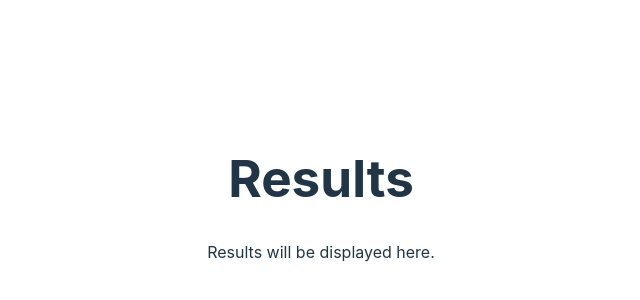
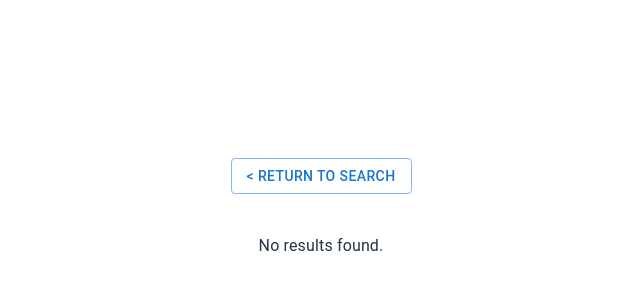
Before and after one commit to DeimosHall/flight-search, a React (Vite) app in the folder frontend/: page /results in a window 1280 px wide. Shown: the part 202-502 px from the top of the page, without its empty margins (319-959 px from the left). Built offline with nearby package versions, Linux system fonts and the light colour scheme.

Commit message:
feat: display results on frontend

```diff
--- a/frontend/src/views/ResultsPage.tsx
+++ b/frontend/src/views/ResultsPage.tsx
@@ -1,10 +1,81 @@
+import { useLocation, useNavigate } from 'react-router-dom';
+import {
+  Container,
+  Typography,
+  Paper,
+  Button,
+  Box,
+} from '@mui/material';
+
 const ResultsPage = () => {
+  const location = useLocation();
+  const navigate = useNavigate();
+  const results = location.state?.data || [];
+
+  const handleReturnToSearch = () => {
+    navigate('/');
+  };
+
   return (
-    <div>
-      <h1>Results</h1>
-      <p>Results will be displayed here.</p>
-    </div>
-  )
-}
+    <Container maxWidth="md">
+      <Button
+        variant="outlined"
+        onClick={handleReturnToSearch}
+        style={{ marginTop: '20px', marginBottom: '20px' }}
+      >
+        &lt; Return to Search
+      </Button>
+
+      {results.map((result, index) => (
+        <Paper
+          key={index}
+          elevation={3}
+          style={{ padding: '20px', marginBottom: '20px' }}
+        >
+          <Box display="flex" flexWrap="wrap" gap={2}>
+            <Box flex="1 1 50%">
+              <Typography variant="subtitle1">
+                {result.segments[0].departureTime} - {result.segments[result.segments.length - 1].arrivalTime}
+              </Typography>
+              <Typography variant="body2">
+                {result.segments[0].departureAirport} - {result.segments[result.segments.length - 1].arrivalAirport}
+              </Typography>
+              <Typography variant="body2">
+                {result.totalDuration} ({result.layovers.length > 0 ? `${result.layovers.length} stop${result.layovers.length > 1 ? 's' : ''}` : 'Nonstop'})
+              </Typography>
+              {result.layovers.length > 0 && (
+                <Typography variant="body2">
+                  {result.layovers.map((layover, index) => (
+                    <span key={index}>
+                      {index > 0 && ', '}
+                      {layover.duration} in {layover.airport}
+                    </span>
+                  ))}
+                </Typography>
+              )}
+              <Typography variant="body2">
+                {result.segments[0].carrierCode}
+              </Typography>
+            </Box>
+            <Box flex="1 1 50%" textAlign="right">
+              <Typography variant="h6">
+                {result.totalPrice} {result.currency} total
+              </Typography>
+              <Typography variant="body2">
+                {result.pricePerTraveler} {result.currency} per traveler
+              </Typography>
+            </Box>
+          </Box>
+        </Paper>
+      ))}
+
+      {results.length === 0 && (
+        <Typography variant="body1" align="center" style={{ marginTop: '20px' }}>
+          No results found.
+        </Typography>
+      )}
+    </Container>
+  );
+};
 
 export default ResultsPage;
--- a/frontend/src/views/SearchPage.tsx
+++ b/frontend/src/views/SearchPage.tsx
@@ -50,7 +50,7 @@ const SearchPage = () => {
     try {
       const response = await flights.getAll(formData);
       console.log('Flight search results:', response);
-      navigate('/results', { state: { data: response.data } });
+      navigate('/results', { state: { data: response } });
     } catch (error) {
       console.error('Error fetching flight data:', error);
     }
```
